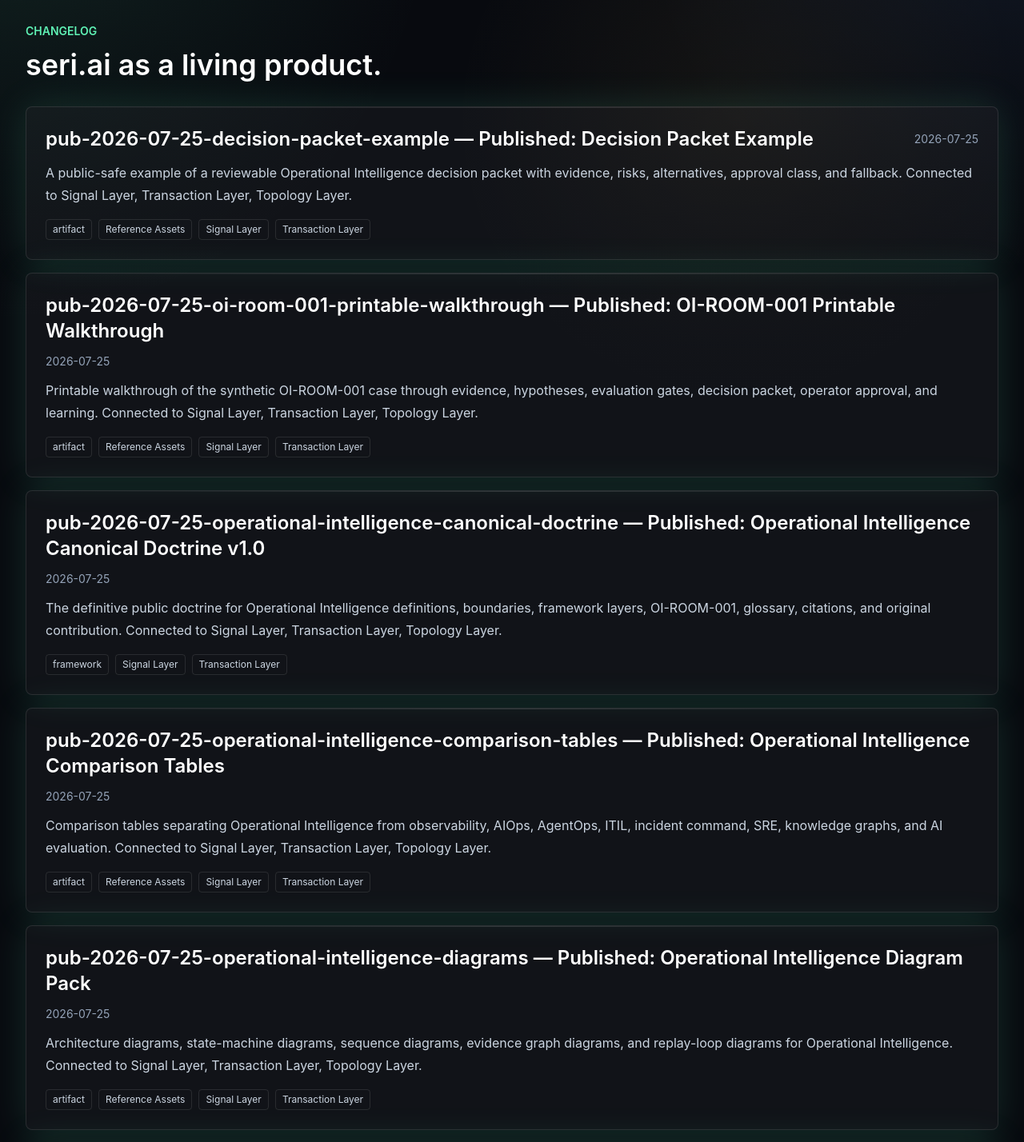
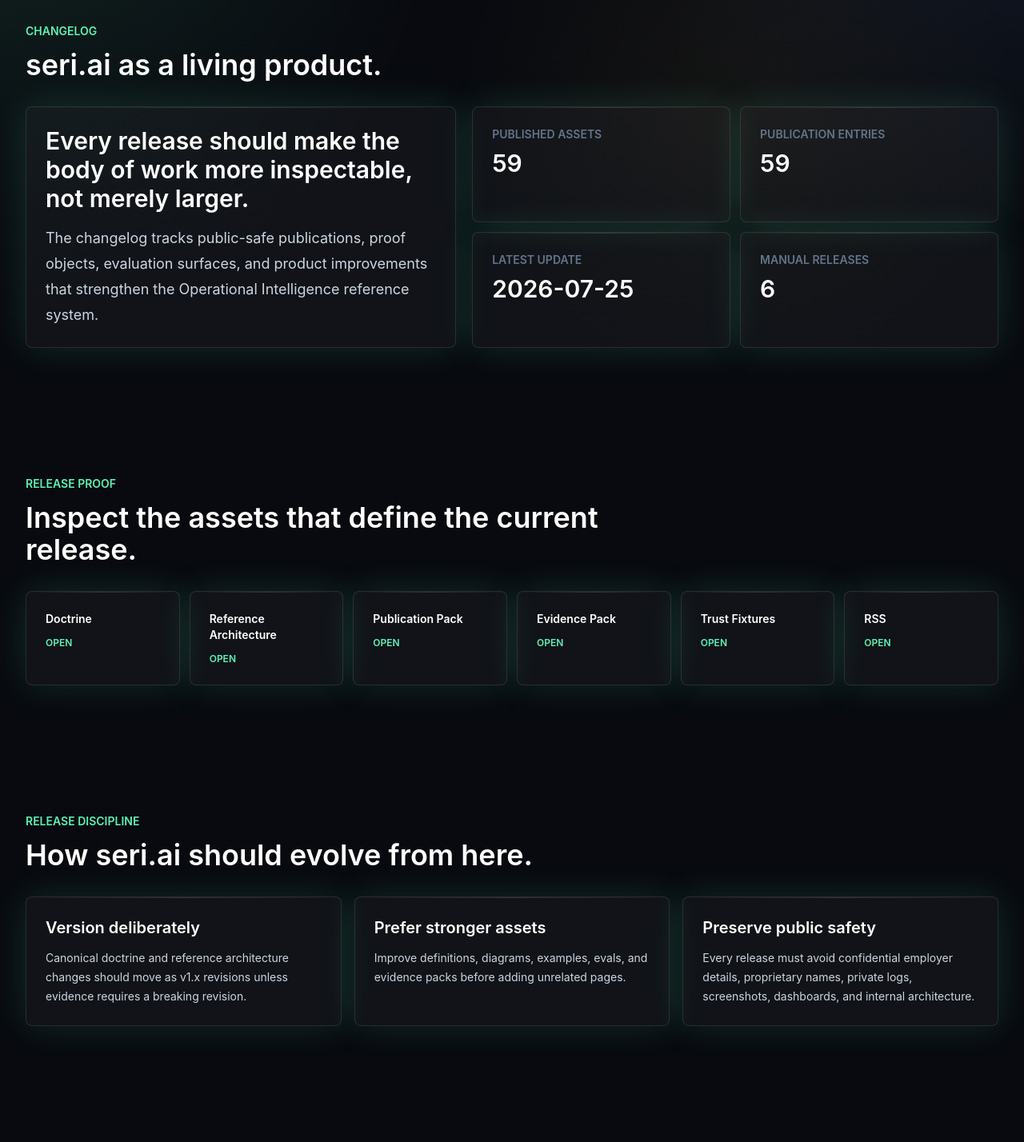
Before and after one commit to rseri17-code/seri-ai, a Next.js app: page /changelog in a window 1280 px wide. Shown: the part 140-1568 px from the top of the page at 80% size. Built offline with nearby package versions, Linux system fonts and the light colour scheme; no server answers.

Commit message:
Turn changelog into release ledger

```diff
--- a/app/changelog/page.tsx
+++ b/app/changelog/page.tsx
@@ -1,8 +1,9 @@
 import type { Metadata } from "next";
+import Link from "next/link";
 import { Card } from "@/components/card";
 import { Section } from "@/components/section";
 import { changelog } from "@/content/site";
-import { getPublicationChangelog } from "@/lib/publishing";
+import { buildPublishingIndex, getPublicationChangelog } from "@/lib/publishing";
 
 export const metadata: Metadata = {
   title: "Changelog | seri.ai",
@@ -10,10 +11,75 @@ export const metadata: Metadata = {
 };
 
 export default function ChangelogPage() {
-  const entries = [...getPublicationChangelog().slice(0, 20), ...changelog];
+  const publicationEntries = getPublicationChangelog();
+  const entries = [...publicationEntries.slice(0, 20), ...changelog];
+  const assets = buildPublishingIndex().filter((asset) => asset.status === "published");
+  const latestDate = assets.map((asset) => asset.updatedAt).sort().at(-1) ?? "unknown";
+  const releaseStats = [
+    ["Published assets", assets.length],
+    ["Publication entries", publicationEntries.length],
+    ["Latest update", latestDate],
+    ["Manual releases", changelog.length]
+  ] as const;
+  const releaseProof = [
+    ["/wiki/operational-intelligence-canonical-doctrine", "Doctrine"],
+    ["/wiki/operational-intelligence-reference-architecture", "Reference Architecture"],
+    ["/wiki/operational-intelligence-publication-pack", "Publication Pack"],
+    ["/wiki/operational-intelligence-evidence-pack", "Evidence Pack"],
+    ["/evals", "Trust Fixtures"],
+    ["/rss.xml", "RSS"]
+  ] as const;
 
   return (
+    <>
       <Section eyebrow="Changelog" title="seri.ai as a living product." level="h1">
+        <div className="grid gap-5 lg:grid-cols-[0.9fr_1.1fr]">
+          <Card className="border-mint/25 bg-mint/[0.05]">
+            <h2 className="text-3xl font-semibold text-white">Every release should make the body of work more inspectable, not merely larger.</h2>
+            <p className="mt-4 text-lg leading-8 text-slate-300">
+              The changelog tracks public-safe publications, proof objects, evaluation surfaces, and product improvements that strengthen the Operational Intelligence reference system.
+            </p>
+          </Card>
+          <div className="grid gap-3 md:grid-cols-2">
+            {releaseStats.map(([label, value]) => (
+              <Card key={label} className="p-4">
+                <p className="text-sm font-semibold uppercase text-slate-500">{label}</p>
+                <p className="mt-2 text-3xl font-semibold text-white">{value}</p>
+              </Card>
+            ))}
+          </div>
+        </div>
+      </Section>
+
+      <Section eyebrow="Release proof" title="Inspect the assets that define the current release.">
+        <div className="grid gap-3 md:grid-cols-3 xl:grid-cols-6">
+          {releaseProof.map(([href, label]) => (
+            <Link key={href} href={href}>
+              <Card className="h-full p-4 transition hover:border-mint/40">
+                <p className="text-sm font-semibold text-white">{label}</p>
+                <p className="mt-3 text-xs font-semibold uppercase text-mint">Open</p>
+              </Card>
+            </Link>
+          ))}
+        </div>
+      </Section>
+
+      <Section eyebrow="Release discipline" title="How seri.ai should evolve from here.">
+        <div className="grid gap-4 md:grid-cols-3">
+          {[
+            ["Version deliberately", "Canonical doctrine and reference architecture changes should move as v1.x revisions unless evidence requires a breaking revision."],
+            ["Prefer stronger assets", "Improve definitions, diagrams, examples, evals, and evidence packs before adding unrelated pages."],
+            ["Preserve public safety", "Every release must avoid confidential employer details, proprietary names, private logs, screenshots, dashboards, and internal architecture."]
+          ].map(([title, body]) => (
+            <Card key={title} className="h-full">
+              <h2 className="text-xl font-semibold text-white">{title}</h2>
+              <p className="mt-3 text-sm leading-6 text-slate-300">{body}</p>
+            </Card>
+          ))}
+        </div>
+      </Section>
+
+      <Section eyebrow="Release ledger" title="Published changes and generated publication entries.">
         <div className="space-y-4">
           {entries.map((entry) => (
             <Card key={entry.version}>
@@ -33,5 +99,6 @@ export default function ChangelogPage() {
           ))}
         </div>
       </Section>
+    </>
   );
 }
--- a/public/eval-report.json
+++ b/public/eval-report.json
@@ -679,7 +679,7 @@
     "The knowledge base intentionally excludes confidential implementation details, so some questions will be refused or marked uncovered.",
     "Richer answer scoring should add model-judged qualitative grading once production AI keys are configured."
   ],
-  "generatedAt": "2026-07-26T01:17:09.753Z",
+  "generatedAt": "2026-07-26T01:34:19.468Z",
   "fixtureCount": 62,
   "passingFixtures": 62
 }
```
Also changed, not shown: scripts/validate-content-coherence.mjs (+25 -0 lines). Lines whose indentation alone changed are shown as unchanged.
